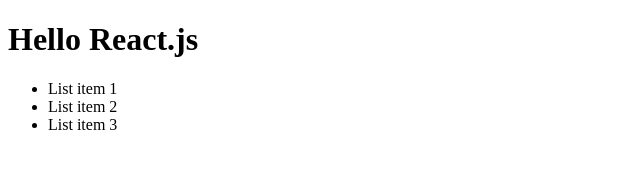
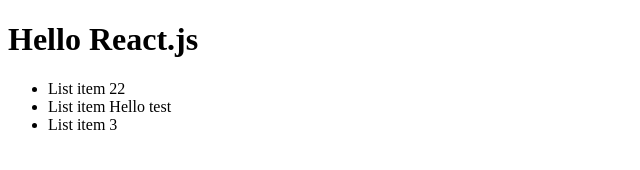
Before and after one commit to Stail6/React-lesson, a React (Create React App) app: page / in a window 1280 px wide. Shown: the top 170 px of the page, without its empty margins (0-640 px from the left). Built offline with nearby package versions, Linux system fonts and the light colour scheme.

Commit message:
правила роботи з jsx

```diff
--- a/src/index.tsx
+++ b/src/index.tsx
@@ -2,13 +2,20 @@
 import ReactDOM from 'react-dom/client'
 
 // jsx
-const h1 = <h1 id="title">Hello React.js</h1>
+const h1 = (
+    <h1 id="title" className="sdfh">
+        Hello React.js
+    </h1>
+)
 console.log(h1)
+
+let a = 10
+let b = 'Hello test'
 
 const list = (
     <ul>
-        <li>List item 1</li>
-        <li>List item 2</li>
+        <li>List item {a + 10 + 2}</li>
+        <li>List item {b}</li>
         <li>List item 3</li>
     </ul>
 )
```
